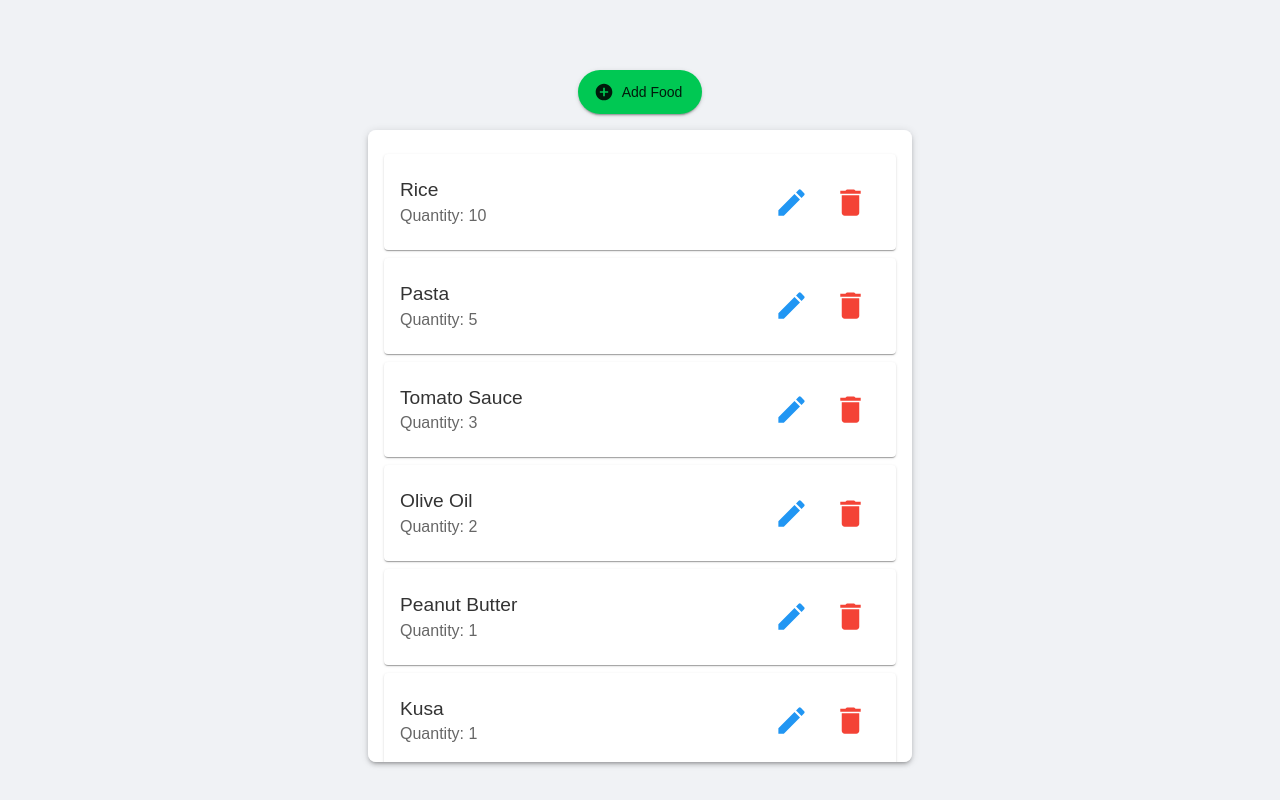
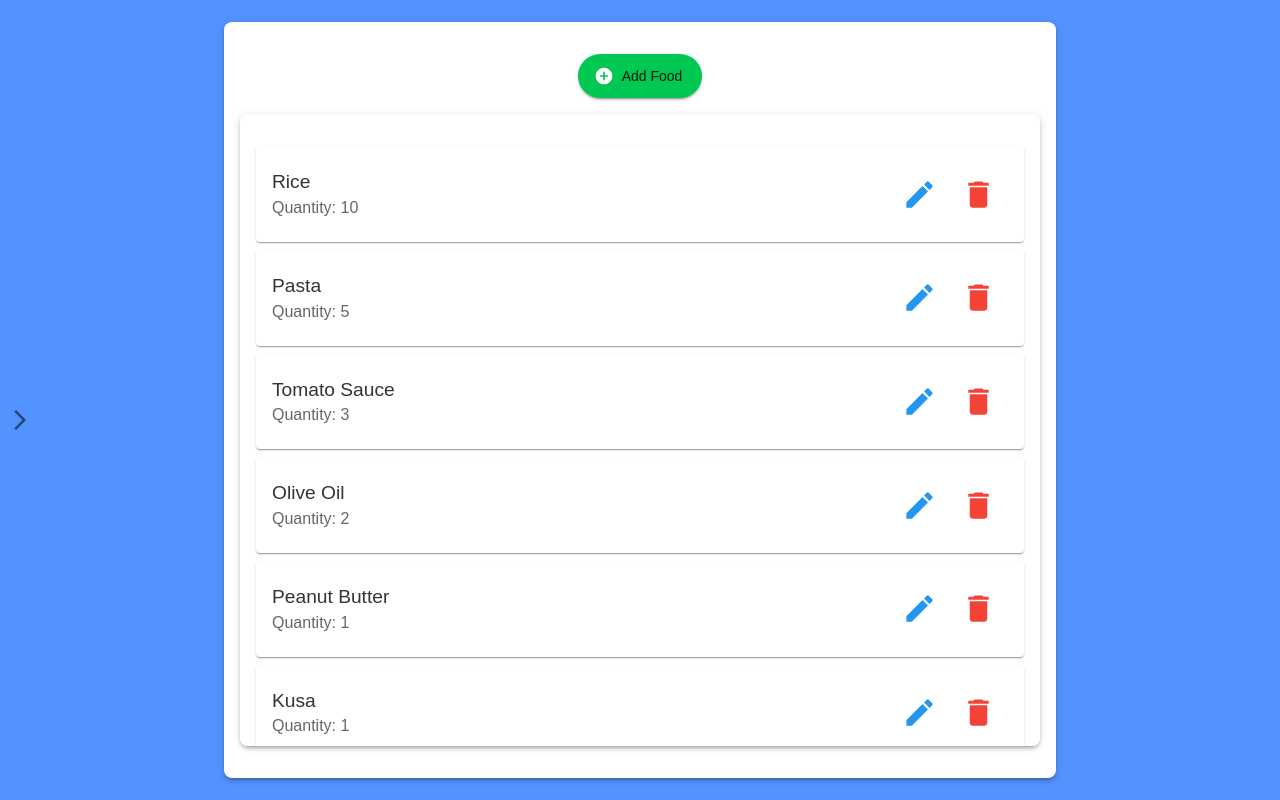
Before and after one commit to tzaitoun71/pantry-tracker, a Next.js app: page / in a window 1280 px wide. Built offline with nearby package versions, Linux system fonts and the light colour scheme.

Commit message:
Added navbar, and styled it more

```diff
--- /dev/null
+++ b/app/components/DrawerList.tsx
@@ -0,0 +1,20 @@
+import * as React from 'react';
+import { List, ListItem, ListItemText } from '@mui/material';
+
+const DrawerList: React.FC = () => {
+  return (
+    <List>
+      <ListItem button>
+        <ListItemText primary="Item 1" />
+      </ListItem>
+      <ListItem button>
+        <ListItemText primary="Item 2" />
+      </ListItem>
+      <ListItem button>
+        <ListItemText primary="Item 3" />
+      </ListItem>
+    </List>
+  );
+};
+
+export default DrawerList;
--- /dev/null
+++ b/app/components/Navbar.tsx
@@ -0,0 +1,73 @@
+'use client';
+
+import * as React from 'react';
+import { Box, Drawer, IconButton, Button } from '@mui/material';
+import ArrowForwardIosIcon from '@mui/icons-material/ArrowForwardIos';
+import ArrowBackIosIcon from '@mui/icons-material/ArrowBackIos';
+import DrawerList from './DrawerList'; // Import your DrawerList component
+import { createTheme, ThemeProvider } from '@mui/material/styles';
+
+const vibrantTheme = createTheme({
+  palette: {
+    mode: 'light',
+    primary: {
+      main: '#ffcc00',
+    },
+    secondary: {
+      main: '#00c853',
+    },
+    background: {
+      default: '#f0f2f5',
+      paper: '#ffffff',
+    },
+    text: {
+      primary: '#333333',
+      secondary: '#666666',
+    },
+  },
+});
+
+const Navbar: React.FC = () => {
+  const [open, setOpen] = React.useState(false);
+
+  const toggleDrawer = (open: boolean) => (event: React.KeyboardEvent | React.MouseEvent) => {
+    if (
+      event.type === 'keydown' &&
+      ((event as React.KeyboardEvent).key === 'Tab' || (event as React.KeyboardEvent).key === 'Shift')
+    ) {
+      return;
+    }
+
+    setOpen(open);
+  };
+
+  return (
+    <ThemeProvider theme={vibrantTheme}>
+      <Box sx={{ display: 'flex' }}>
+        <Drawer
+          anchor="left"
+          open={open}
+          onClose={toggleDrawer(false)}
+          sx={{
+            '& .MuiDrawer-paper': {
+              width: 240,
+              boxSizing: 'border-box',
+            },
+          }}
+        >
+          <IconButton onClick={toggleDrawer(false)}>
+            <ArrowBackIosIcon />
+          </IconButton>
+          <DrawerList />
+        </Drawer>
+        {!open && (
+          <IconButton onClick={toggleDrawer(true)} sx={{ position: 'fixed', top: '50%', left: 0, zIndex: 1300 }}>
+            <ArrowForwardIosIcon />
+          </IconButton>
+        )}
+      </Box>
+    </ThemeProvider>
+  );
+};
+
+export default Navbar;
--- a/app/components/PantryList.tsx
+++ b/app/components/PantryList.tsx
@@ -20,7 +20,7 @@ import {
 import EditIcon from '@mui/icons-material/Edit';
 import DeleteIcon from '@mui/icons-material/Delete';
 import AddCircleIcon from '@mui/icons-material/AddCircle';
-import { blue, red, green, amber } from '@mui/material/colors';
+import { blue, red, amber } from '@mui/material/colors';
 
 function createData(name: string, quantity: number) {
   return { name, quantity };
@@ -43,7 +43,7 @@ const vibrantTheme = createTheme({
       main: amber[500],
     },
     secondary: {
-      main: '#00c853'
+      main: '#00c853',
     },
     background: {
       default: '#f0f2f5',
@@ -89,7 +89,7 @@ const vibrantTheme = createTheme({
   typography: {
     fontFamily: 'Poppins, sans-serif', // Modern, clean font
     h5: {
-      fontWeight: 700,
+      fontWeight: 'bolder',
     },
     body1: {
       fontSize: '1.2rem',
@@ -155,10 +155,23 @@ const PantryList: React.FC = () => {
 
   return (
     <ThemeProvider theme={vibrantTheme}>
-      <Box sx={{ display: 'flex', flexDirection: 'column', alignItems: 'center', marginTop: 4 }}>
+      <Box
+        sx={{
+          display: 'flex',
+          flexDirection: 'column',
+          alignItems: 'center',
+          marginTop: 4,
+          width: '60vw',
+          margin: 'auto',
+          boxShadow: 3,
+          borderRadius: 2,
+          padding: 4,
+          backgroundColor: 'background.paper',
+        }}
+      >
         <Button
           variant="contained"
-          startIcon={<AddCircleIcon />}
+          startIcon={<AddCircleIcon sx={{ color: 'white' }} />}
           onClick={() => handleClickOpen(null)}
           sx={{
             marginBottom: 2,
@@ -172,9 +185,8 @@ const PantryList: React.FC = () => {
         </Button>
         <Box
           sx={{
-            width: '40vw',
+            width: '100%',
             height: '600px',
-            margin: 'auto',
             overflow: 'auto',
             boxShadow: 3,
             borderRadius: 2,
@@ -206,6 +218,7 @@ const PantryList: React.FC = () => {
                   justifyContent: 'space-between',
                   padding: '16px',
                   marginBottom: '8px',
+                  marginTop: '8px',
                   boxShadow: 1,
                   borderRadius: 1,
                   backgroundColor: '#ffffff',
--- a/app/globals.css
+++ b/app/globals.css
@@ -1,6 +1,6 @@
 /* global.css */
 body {
-  background-color: #f0f2f5; /* Light grey background for the body */
+  background-color: #5393ff; /* Light grey background for the body */
   color: #333333;
   font-family: 'Poppins', 'sans-serif';
   margin: 0;
--- a/app/page.tsx
+++ b/app/page.tsx
@@ -1,17 +1,20 @@
 import { Box } from "@mui/material";
 import PantryList from "./components/PantryList";
-
+import Navbar from "./components/Navbar";
 
 export default function Home() {
   return (
     <Box
-    width="100vw"
-    height="100vh"
-    display={'flex'}
-    justifyContent={'center'}
-    alignItems={'center'}
+      width="100vw"
+      height="100vh"
+      display={"flex"}
+      justifyContent={"center"}
+      alignItems={"center"}
     >
-      <PantryList />
+      <div>
+        <Navbar />
+        <PantryList />
+      </div>
     </Box>
   );
 }
```
